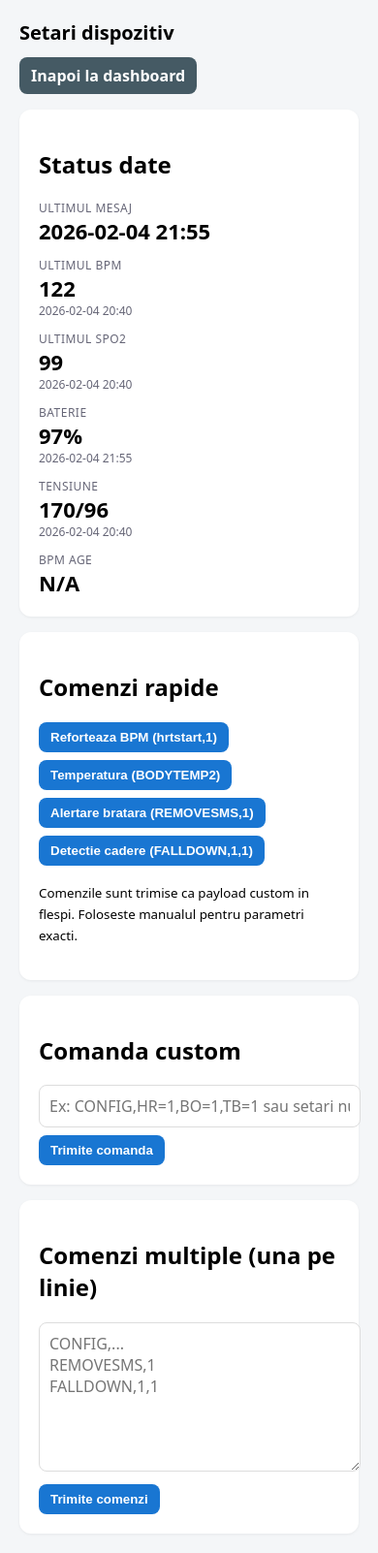
After one commit to ik0nia/smart-watch, a PHP site: page /device_settings.php in a window 390 px wide. The commit adds this page. Shown: the whole page at 97% size. Run offline with PHP 8.4, Linux system fonts and the light colour scheme.

Commit message:
Add device settings page and mobile layout tweaks
Co-authored-by: ik0nia <ik0nia@users.noreply.github.com>

```diff
--- /dev/null
+++ b/device_settings.php
@@ -0,0 +1,227 @@
+<?php
+$config = require __DIR__.'/config.php';
+date_default_timezone_set($config['timezone'] ?? 'Europe/Bucharest');
+
+function api_post($url, $token, $body){
+  $ch = curl_init($url);
+  curl_setopt_array($ch,[
+    CURLOPT_HTTPHEADER=>['Authorization: FlespiToken '.$token,'Content-Type: application/json'],
+    CURLOPT_POST=>true,
+    CURLOPT_RETURNTRANSFER=>true,
+    CURLOPT_POSTFIELDS=>$body,
+    CURLOPT_CONNECTTIMEOUT=>10,
+    CURLOPT_TIMEOUT=>20,
+    // multe shared hostings au probleme cu CA bundle
+    CURLOPT_SSL_VERIFYPEER=>false,
+    CURLOPT_SSL_VERIFYHOST=>0,
+  ]);
+  $resp = curl_exec($ch);
+  $err = curl_error($ch);
+  $code = curl_getinfo($ch, CURLINFO_HTTP_CODE);
+  curl_close($ch);
+  return [
+    'ok' => $resp !== false && $code < 400,
+    'code' => $code,
+    'err' => $err,
+    'body' => $resp,
+  ];
+}
+
+function send_cmd($payload, $config){
+  $url = rtrim($config['api_base'],'/').'/gw/devices/'.$config['device_id'].'/commands-queue';
+  $body = json_encode([[ 'name'=>'custom','properties'=>['payload'=>$payload],'ttl'=>300 ]]);
+  return api_post($url, $config['flespi_token'], $body);
+}
+
+function load_json($file){
+  if(!file_exists($file)) return [];
+  $data = json_decode(file_get_contents($file), true);
+  return is_array($data) ? $data : [];
+}
+
+function last_row($rows){
+  if(!is_array($rows) || !count($rows)) return null;
+  return end($rows);
+}
+
+function update_state_cmd($stateFile, $payload){
+  $state = load_json($stateFile);
+  $now = time();
+  $state['last_cmd'] = $payload;
+  $state['last_cmd_ts'] = $now;
+  if(preg_match('/^hrtstart/i', $payload)){
+    $state['bpm_cmd_last'] = $now;
+  }
+  @file_put_contents($stateFile, json_encode($state, JSON_PRETTY_PRINT|JSON_UNESCAPED_UNICODE));
+}
+
+$dataDir = $config['data_dir'] ?? (__DIR__.'/data');
+$dataDir = rtrim($dataDir,'/');
+$stateFile = $dataDir.'/_state.json';
+$state = load_json($stateFile);
+
+$bpmLast = last_row(load_json($dataDir.'/bpm.json'));
+$spo2Last = last_row(load_json($dataDir.'/spo2.json'));
+$battLast = last_row(load_json($dataDir.'/battery.json'));
+$bpLast = last_row(load_json($dataDir.'/bp.json'));
+
+$notices = [];
+
+if($_SERVER['REQUEST_METHOD'] === 'POST'){
+  $action = $_POST['action'] ?? '';
+  if($action === 'send'){
+    $payload = trim($_POST['payload'] ?? '');
+    if($payload === ''){
+      $notices[] = ['type'=>'error','text'=>'Comanda lipsa.'];
+    } else {
+      $res = send_cmd($payload, $config);
+      if($res['ok']){
+        $notices[] = ['type'=>'ok','text'=>'Comanda trimisa: '.$payload];
+        update_state_cmd($stateFile, $payload);
+      } else {
+        $notices[] = ['type'=>'error','text'=>'Eroare la trimitere: '.$payload.' (HTTP '.$res['code'].') '.$res['err']];
+      }
+    }
+  }
+
+  if($action === 'send_multi'){
+    $raw = trim($_POST['payloads'] ?? '');
+    if($raw === ''){
+      $notices[] = ['type'=>'error','text'=>'Nu exista comenzi de trimis.'];
+    } else {
+      $lines = preg_split("/\r\n|\n|\r/", $raw);
+      $sent = 0;
+      $errors = 0;
+      foreach($lines as $line){
+        $line = trim($line);
+        if($line === '') continue;
+        $res = send_cmd($line, $config);
+        if($res['ok']){
+          $sent++;
+          update_state_cmd($stateFile, $line);
+        } else {
+          $errors++;
+          $notices[] = ['type'=>'error','text'=>'Eroare la '.$line.' (HTTP '.$res['code'].') '.$res['err']];
+        }
+      }
+      if($sent > 0){
+        $notices[] = ['type'=>'ok','text'=>'Comenzi trimise: '.$sent];
+      }
+    }
+  }
+}
+
+$lastMsgTs = (int)($state['last_msg_ts'] ?? 0);
+$lastMsg = $lastMsgTs > 0 ? date('Y-m-d H:i', $lastMsgTs) : 'N/A';
+$lastBpmTs = isset($state['last_bpm_ts']) ? (int)$state['last_bpm_ts'] : 0;
+$bpmAge = $lastBpmTs > 0 ? (time() - $lastBpmTs) : null;
+?><!doctype html>
+<html>
+<head>
+  <meta charset=utf-8>
+  <meta name="viewport" content="width=device-width, initial-scale=1">
+  <title>Setari dispozitiv</title>
+  <style>
+    body{font-family:system-ui;background:#f4f6f8;padding:20px}
+    .topbar{display:flex;align-items:center;justify-content:space-between;margin-bottom:16px;gap:12px}
+    .topbar h1{font-size:20px;margin:0}
+    .btn{display:inline-block;padding:8px 12px;border-radius:8px;background:#1976d2;color:#fff;text-decoration:none;font-weight:600;border:none;cursor:pointer}
+    .btn.secondary{background:#455a64}
+    .card{background:#fff;border-radius:12px;padding:20px;box-shadow:0 1px 3px rgba(0,0,0,.06)}
+    .grid{display:grid;grid-template-columns:repeat(auto-fit,minmax(240px,1fr));gap:12px}
+    .latest .label{font-size:12px;color:#667;text-transform:uppercase;letter-spacing:.04em}
+    .latest .value{font-size:22px;font-weight:700}
+    .latest .time{font-size:12px;color:#667}
+    .notice{padding:10px 12px;border-radius:8px;margin-bottom:8px}
+    .notice.ok{background:#e8f5e9;color:#1b5e20}
+    .notice.error{background:#ffebee;color:#b71c1c}
+    textarea,input[type=text]{width:100%;padding:10px;border:1px solid #ddd;border-radius:8px;font:inherit}
+    form{margin:0}
+    .stack{display:flex;gap:8px;flex-wrap:wrap}
+    @media (max-width: 900px){
+      body{padding:12px}
+      .topbar{flex-direction:column;align-items:flex-start}
+    }
+  </style>
+</head>
+<body>
+  <div class=topbar>
+    <h1>Setari dispozitiv</h1>
+    <a class="btn secondary" href="index.php">Inapoi la dashboard</a>
+  </div>
+
+  <?php foreach($notices as $n): ?>
+    <div class="notice <?=htmlspecialchars($n['type'])?>"><?=htmlspecialchars($n['text'])?></div>
+  <?php endforeach ?>
+
+  <div class="card" style="margin-bottom:16px">
+    <h2>Status date</h2>
+    <div class=grid>
+      <div class=latest>
+        <div class=label>Ultimul mesaj</div>
+        <div class=value><?=htmlspecialchars($lastMsg)?></div>
+      </div>
+      <div class=latest>
+        <div class=label>Ultimul BPM</div>
+        <div class=value><?= $bpmLast ? (int)$bpmLast['bpm'] : 'N/A' ?></div>
+        <div class=time><?= $bpmLast ? htmlspecialchars($bpmLast['time']) : '' ?></div>
+      </div>
+      <div class=latest>
+        <div class=label>Ultimul SpO2</div>
+        <div class=value><?= $spo2Last ? (int)$spo2Last['spo2'] : 'N/A' ?></div>
+        <div class=time><?= $spo2Last ? htmlspecialchars($spo2Last['time']) : '' ?></div>
+      </div>
+      <div class=latest>
+        <div class=label>Baterie</div>
+        <div class=value><?= $battLast ? (int)$battLast['battery'].'%' : 'N/A' ?></div>
+        <div class=time><?= $battLast ? htmlspecialchars($battLast['time']) : '' ?></div>
+      </div>
+      <div class=latest>
+        <div class=label>Tensiune</div>
+        <div class=value><?= $bpLast ? (int)$bpLast['sys'].'/'.(int)$bpLast['dia'] : 'N/A' ?></div>
+        <div class=time><?= $bpLast ? htmlspecialchars($bpLast['time']) : '' ?></div>
+      </div>
+      <div class=latest>
+        <div class=label>BPM age</div>
+        <div class=value><?= $bpmAge !== null ? (int)($bpmAge/60).' min' : 'N/A' ?></div>
+      </div>
+    </div>
+  </div>
+
+  <div class="card" style="margin-bottom:16px">
+    <h2>Comenzi rapide</h2>
+    <form method="post">
+      <input type="hidden" name="action" value="send">
+      <div class=stack>
+        <button class=btn name="payload" value="hrtstart,1">Reforteaza BPM (hrtstart,1)</button>
+        <button class=btn name="payload" value="BODYTEMP2">Temperatura (BODYTEMP2)</button>
+        <button class=btn name="payload" value="REMOVESMS,1">Alertare bratara (REMOVESMS,1)</button>
+        <button class=btn name="payload" value="FALLDOWN,1,1">Detectie cadere (FALLDOWN,1,1)</button>
+      </div>
+    </form>
+    <p><small>Comenzile sunt trimise ca payload custom in flespi. Foloseste manualul pentru parametri exacti.</small></p>
+  </div>
+
+  <div class="card" style="margin-bottom:16px">
+    <h2>Comanda custom</h2>
+    <form method="post">
+      <input type="hidden" name="action" value="send">
+      <input type="text" name="payload" placeholder="Ex: CONFIG,HR=1,BO=1,TB=1 sau setari numere telefon">
+      <div style="margin-top:8px">
+        <button class=btn type="submit">Trimite comanda</button>
+      </div>
+    </form>
+  </div>
+
+  <div class="card">
+    <h2>Comenzi multiple (una pe linie)</h2>
+    <form method="post">
+      <input type="hidden" name="action" value="send_multi">
+      <textarea name="payloads" rows="6" placeholder="CONFIG,...&#10;REMOVESMS,1&#10;FALLDOWN,1,1"></textarea>
+      <div style="margin-top:8px">
+        <button class=btn type="submit">Trimite comenzi</button>
+      </div>
+    </form>
+  </div>
+</body>
+</html>
```
Also changed, not shown: index.php (+12 -1 lines).
